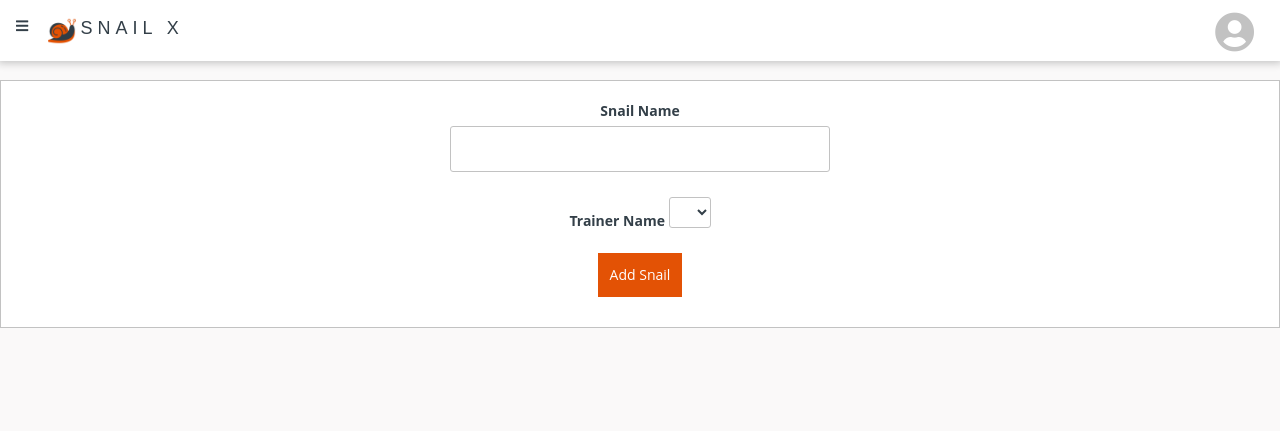
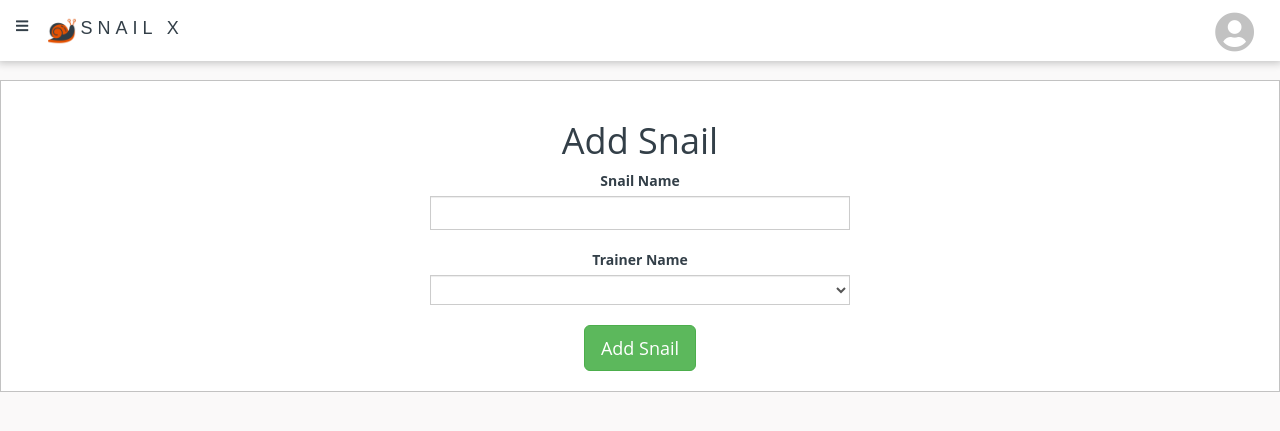
Before and after one commit to infinityworks/snailx-admin-panel, a Flask app: template globals/templates/add_snail.html in a window 1280 px wide. Shown: the top 431 px of the page. Run offline with Flask 2, Linux system fonts and the light colour scheme; the template is opened without the code that fills it: values that come from a table or form of the project are taken from there, others are empty; the visitor is signed in with stand-in values (Sample User, id 1); data comes from the database, SQL or seed files in the repository; parts of the project's set-up code (start-up, migrations or seed data) failed here and were passed over; some libraries are stand-ins or nearby versions.

Commit message:
changes re: code review

```diff
--- /dev/null
+++ b/globals/static/add_snail.css
@@ -0,0 +1,3 @@
+.row .form-group {
+    margin: auto;
+}
--- a/globals/static/styles.css
+++ b/globals/static/styles.css
@@ -189,7 +189,6 @@ th {
   }
 
 .finite-orange-button {
-
 padding: 12px;
 background-color: #E35205;
 color: white;
@@ -197,5 +196,4 @@ border: 0;
  box-shadow: none;
  border-radius: 0px;
 
-
 }
--- a/globals/templates/add_snail.html
+++ b/globals/templates/add_snail.html
@@ -2,17 +2,57 @@
 
 {% block content %}
 
-<form action="" method="post" novalidate>
+<link rel="stylesheet" href="{{ url_for('static', filename='add_snail.css') }}">
+
+<form action="" class="add-snail-form needs-validation" method="post" novalidate>
     {{ form.hidden_tag() }}
-    <p>
-        {{ form.snail_name.label }}<br>
-        {{ form.snail_name(size=36, class_='form-controls form-control-lg') }}
-    </p>
-    <p>
-        {{ form.trainer_name.label }}
-        {{ form.trainer_name(class_='form-controls form-control-lg') }}
-    </p>
-    <p>{{ form.submit(class_='finite-orange-button') }}</p>
+    <h1>Add Snail</h1>
+
+
+    <div class="row">
+        <div class="form-group">
+
+            <div class="input-group add-snail-field">
+                {{ form.snail_name.label }}
+                {{ form.snail_name(size=36, class_='form-control form-control-lg') }}
+                <div class="invalid-feedback">
+                    Please enter a name.
+                </div>
+            </div>
+            <br>
+
+            <div class="input-group add-snail-field">
+                {{ form.trainer_name.label }}
+                {{ form.trainer_name(class_='form-control form-control-lg') }}
+                <div class="invalid-feedback">
+                    Please select a trainer.
+                </div>
+            </div>
+            <br>
+
+            {{ form.submit(class_='btn btn-success btn-lg') }}
+        </div>
+
+        <script type="text/javascript">
+            (function () {
+                'use strict';
+                window.addEventListener('load', function () {
+                    // Fetch all the forms we want to apply custom Bootstrap validation styles to
+                    var forms = document.getElementsByClassName('needs-validation');
+                    // Loop over them and prevent submission
+                    var validation = Array.prototype.filter.call(forms, function (form) {
+                        form.addEventListener('submit', function (event) {
+                            if (form.checkValidity() === false) {
+                                event.preventDefault();
+                                event.stopPropagation();
+                            }
+                            form.classList.add('was-validated');
+                        }, false);
+                    });
+                }, false);
+            })();
+        </script>
+    </div>
 </form>
 
 {% endblock %}
--- a/snailx_admin.py
+++ b/snailx_admin.py
@@ -5,5 +5,5 @@ from globals.globals import app
 
 
 if __name__ == "__main__":
-    port = int(os.environ.get('PORT', 5000))
+    port = int(os.environ.get('PORT', 5001))
     app.run(debug=True, host='0.0.0.0', port=port)
```
Also changed, not shown: globals/templates/add_round.html (+3 -6 lines), test_runner.py (+7 -2 lines).
